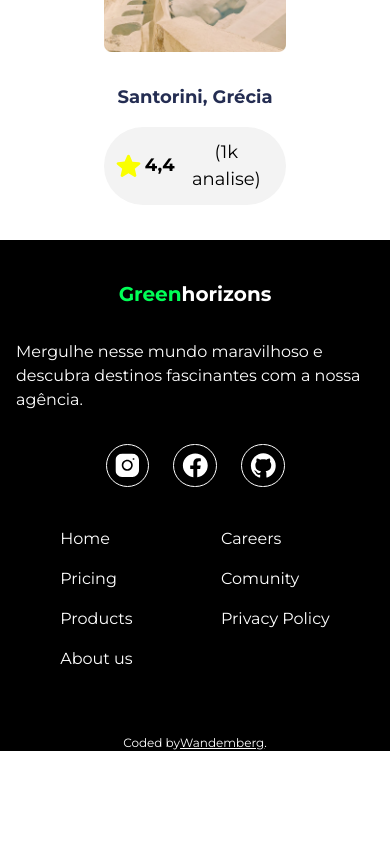
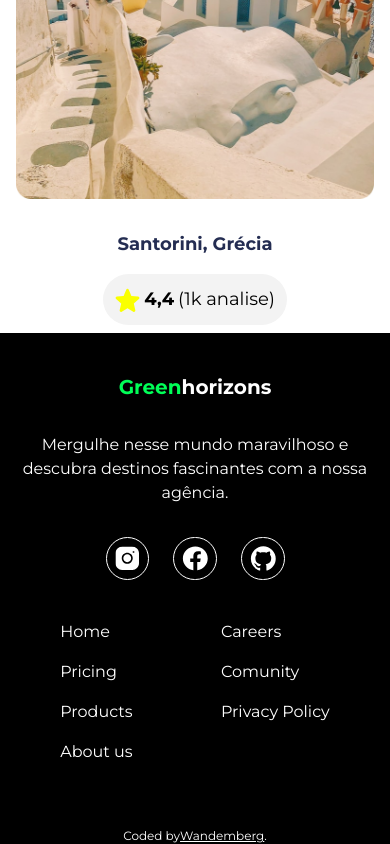
Before and after one commit to newberg85/green-horizons, a Next.js app: page / in a window 390 px wide. Shown: the part 3197-4041 px from the top of the page. Before the commit the page ends 3948 px from the top, so only its background shows below. Built offline with nearby package versions, Linux system fonts and the light colour scheme.

Commit message:
Slider response bug fixed

```diff
--- a/src/app/page.tsx
+++ b/src/app/page.tsx
@@ -5,7 +5,7 @@ import Header from '@/components/Header/Header'
 
 export default function Home() {
   return (
-    <main className="flex min-h-screen flex-col items-center justify-between p-24 pb-0 ">
+    <main className="flex min-h-screen flex-col items-center justify-between p-2 sm:p-24 sm:pb-0 pb-0 ">
       <Header />
       <Main />
       <Footer />
--- a/src/components/Footer/Footer.tsx
+++ b/src/components/Footer/Footer.tsx
@@ -25,7 +25,7 @@ export default function Footer() {
                         </Link>
 
                         <div>
-                            <p className='text-white'>Mergulhe nesse mundo maravilhoso e descubra destinos fascinantes com a nossa agência.</p>
+                            <p className='text-white text-center sm:text-left'>Mergulhe nesse mundo maravilhoso e descubra destinos fascinantes com a nossa agência.</p>
                         </div>
 
                         {/* Social */}
```
